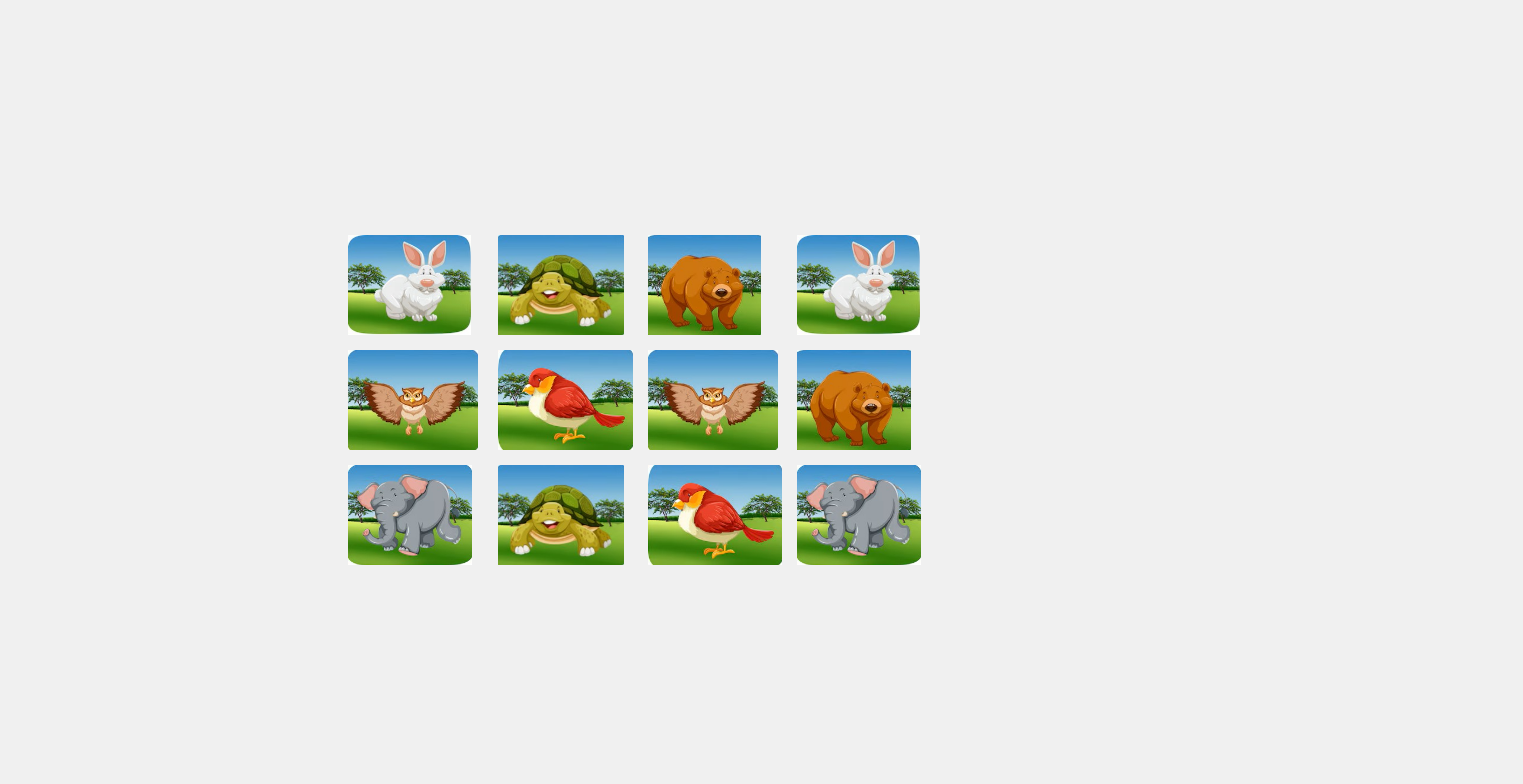
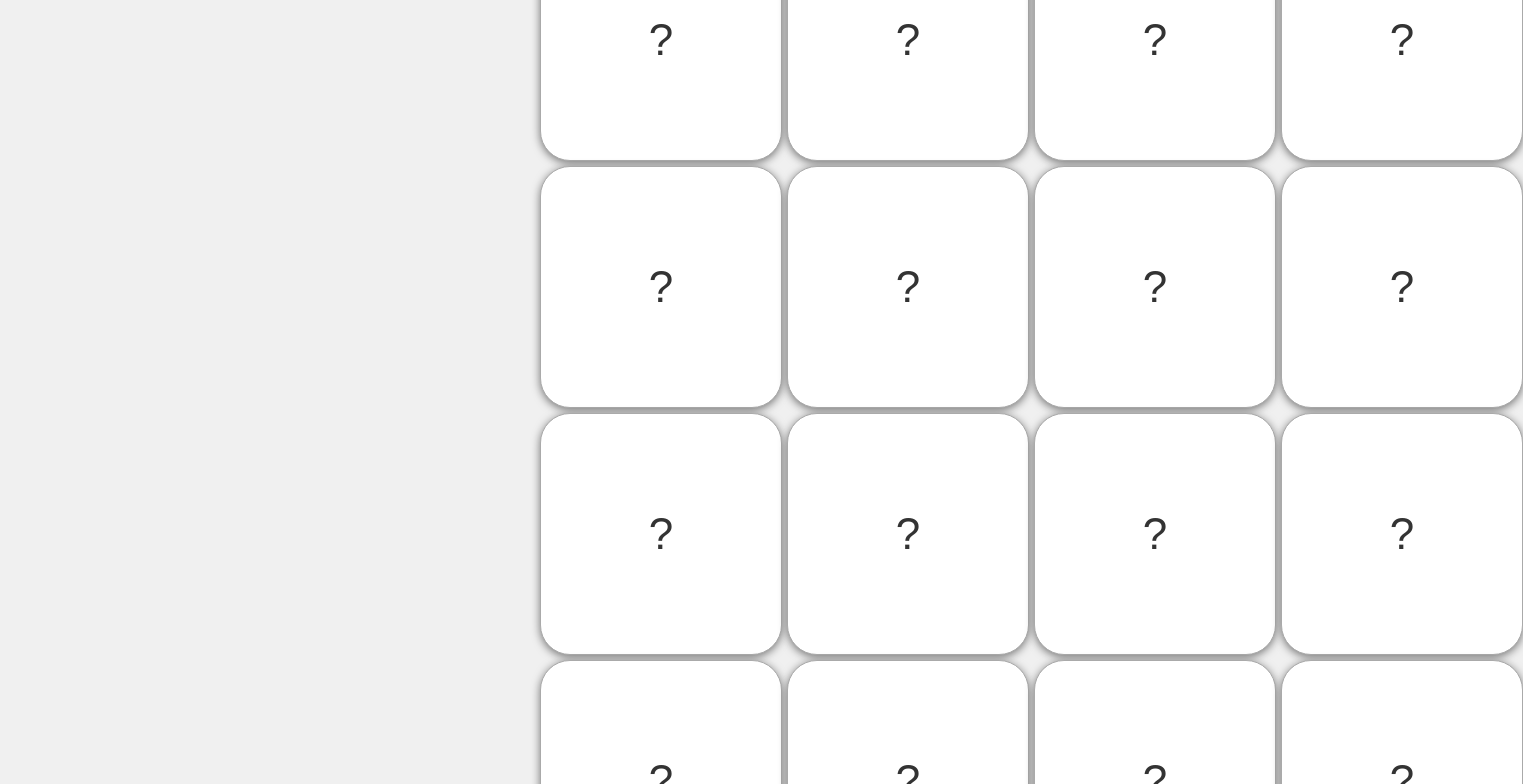
Before and after one commit to sivaramanand/E-comm-website-dummy, a React (Create React App) app in the folder ecommerce-app/: page / in a window 1280 px wide. Shown: the top 784 px of the page, 1523 px wide, since content can reach past the window. Built offline with nearby package versions, Linux system fonts and the light colour scheme.

Commit message:
memory game

```diff
--- /dev/null
+++ b/ecommerce-app/src/Daily tasks/memory game/Card.js
@@ -0,0 +1,15 @@
+import React from "react";
+import "./Memorygame.css";
+
+const Card = ({ item, id, handleClick, flipped }) => {
+  return (
+    <div
+      className={`card ${flipped ? "flipped" : ""}`}
+      onClick={() => handleClick(id)}
+    >
+      <p className="hellowrold"> {flipped || item.stat === "matched" ? item.char : "?"}</p>
+    </div>
+  );
+};
+
+export default Card;
--- a/ecommerce-app/src/Daily tasks/memory game/Memorygame.css
+++ b/ecommerce-app/src/Daily tasks/memory game/Memorygame.css
@@ -1,9 +1,30 @@
-.memory-game {
+.container {
   display: grid;
-  grid-template-rows: repeat(3, 1fr);
   grid-template-columns: repeat(4, 1fr);
-  gap: 15px;
+  gap: 5px; /* Space between cards */
+  max-width: 200px; /* Maximum width of the grid */
+  margin: 0 auto; /* Center the grid */
+  padding-top: 20px;
 }
-.game-image{
-    height: 100px;
+
+.card {
+  display: flex;
+  align-items: center;
+  justify-content: center;
+  width: 40px;
+  height: 40px;
+  background-color: #ddd;
+  color: #333;
+  font-size: 20px;
+  cursor: pointer;
+  border: 1px solid #aaa;
 }
+
+.card.flipped {
+  background-color: #fff;
+  color: #000;
+}
+
+.hellowrold{
+  font-size: 44px;
+}
--- a/ecommerce-app/src/Daily tasks/memory game/Memorygame.js
+++ b/ecommerce-app/src/Daily tasks/memory game/Memorygame.js
@@ -1,40 +1,68 @@
-import React from "react";
+import React, { useState } from "react";
 import "./Memorygame.css";
-import one from "./Images/1.jpg";
-import two from "./Images/2.jpg";
-import three from "./Images/3.jpg";
-import four from "./Images/4.jpg";
-import five from "./Images/5.jpg";
-import eight from "./Images/8.jpg";
+import Card from "./Card";
 
 const Memorygame = () => {
-  const gamesimage = [
-    three,
-    two,
-    one,
-    three,
-    five,
-    four,
-    five,
-    one,
-    eight,
-    two,
-    four,
-    eight,
-  ];
+  const [cards, setCards] = useState(shuffleArray([
+    { id: 1, char: 'A', stat: "" },
+    { id: 1, char: 'A', stat: "" },
+    { id: 2, char: 'B', stat: "" },
+    { id: 2, char: 'B', stat: "" },
+    { id: 3, char: 'C', stat: "" },
+    { id: 3, char: 'C', stat: "" },
+    { id: 4, char: 'D', stat: "" },
+    { id: 4, char: 'D', stat: "" },
+    { id: 5, char: 'E', stat: "" },
+    { id: 5, char: 'E', stat: "" },
+    { id: 6, char: 'F', stat: "" },
+    { id: 6, char: 'F', stat: "" },
+    { id: 7, char: 'G', stat: "" },
+    { id: 7, char: 'G', stat: "" },
+    { id: 8, char: 'H', stat: "" },
+    { id: 8, char: 'H', stat: "" }
+  ]));
+
+  const [flippedIndices, setFlippedIndices] = useState([]);
+
+  const handleClick = (index) => {
+    if (flippedIndices.length === 2 || flippedIndices.includes(index)) return;
+
+    const newFlippedIndices = [...flippedIndices, index];
+    setFlippedIndices(newFlippedIndices);
+
+    if (newFlippedIndices.length === 2) {
+      const [firstIndex, secondIndex] = newFlippedIndices;
+      if (cards[firstIndex].id === cards[secondIndex].id) {
+        // Mark the cards as matched
+        const newCards = cards.map((card, idx) =>
+          idx === firstIndex || idx === secondIndex ? { ...card, stat: "matched" } : card
+        );
+        setCards(newCards);
+        setFlippedIndices([]);
+      } else {
+        // Flip cards back after a short delay
+        setTimeout(() => setFlippedIndices([]), 1000);
+      }
+    }
+  };
 
   return (
-    <div className="memory-game">
-      {gamesimage.map((item, index) => (
-        <img
+    <div className="container">
+      {cards.map((item, index) => (
+        <Card
           key={index}
-          src={item}
-          alt={`img-${index}`}
-          className="game-image"
+          item={item}
+          id={index}
+          handleClick={handleClick}
+          flipped={flippedIndices.includes(index) || item.stat === "matched"}
         />
       ))}
     </div>
   );
 };
 
+const shuffleArray = (array) => {
+  return array.sort(() => Math.random() - 0.5);
+};
+
 export default Memorygame;
```
